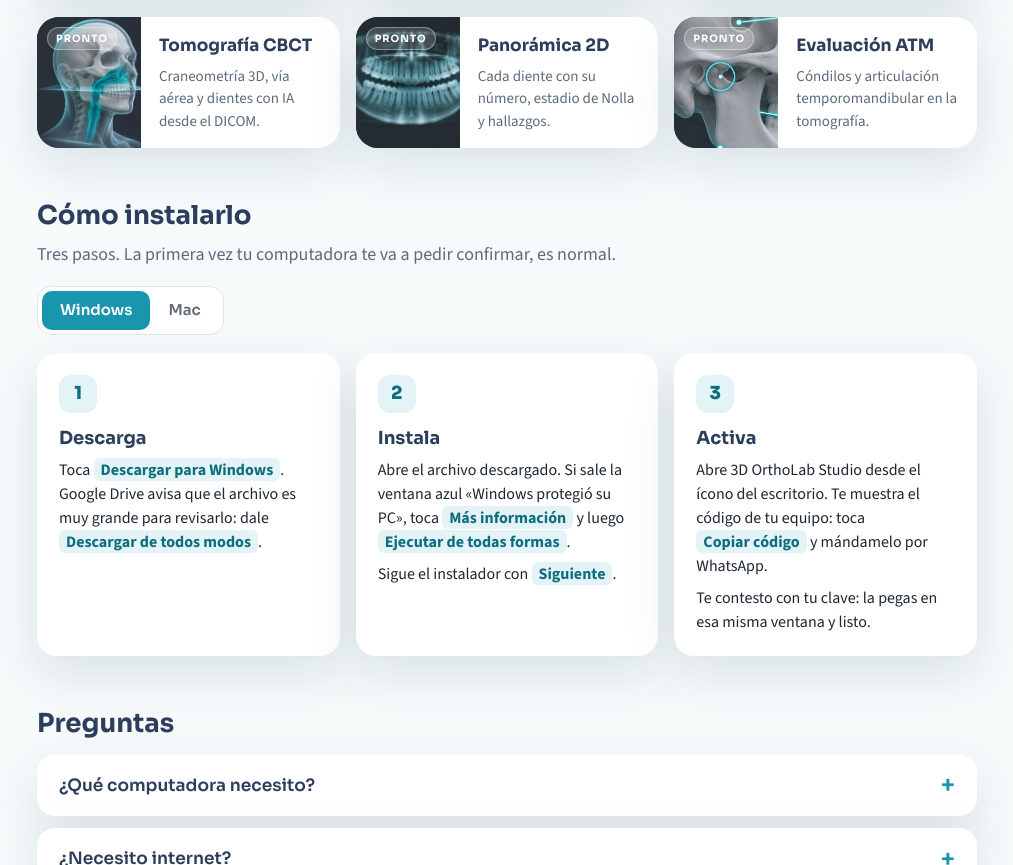
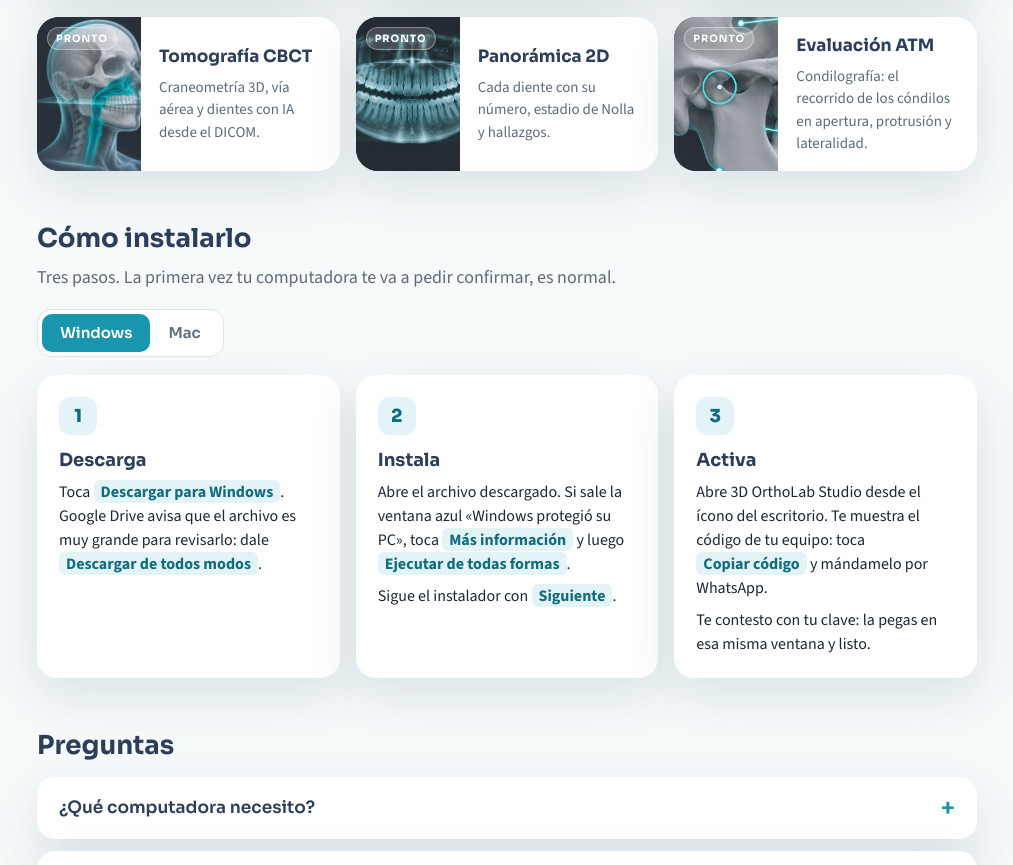
Before and after one commit to miriamlastra93/3d-ortholab-actualizaciones, a plain HTML site: page index.html in a window 1280 px wide. Shown: the part 1249-2114 px from the top of the page, without its empty margins (133-1146 px from the left). Drawn offline with nearby package versions, Linux system fonts and the light colour scheme.

Commit message:
ATM: condilografía
Co-Authored-By: Claude Opus 5.5 <noreply@anthropic.com>

```diff
--- a/index.html
+++ b/index.html
@@ -240,7 +240,7 @@ footer .priv svg{width:18px;height:18px;stroke:var(--brand);fill:none;stroke-wid
       </article>
       <article class="mod">
         <figure><img src="modulos/atm.jpg" alt="Articulación temporomandibular resaltada en un cráneo" loading="lazy"><span class="tag">Pronto</span></figure>
-        <div class="txt"><h4>Evaluación ATM</h4><p>Cóndilos y articulación temporomandibular en la tomografía.</p></div>
+        <div class="txt"><h4>Evaluación ATM</h4><p>Condilografía: el recorrido de los cóndilos en apertura, protrusión y lateralidad.</p></div>
       </article>
     </div>
   </section>
```
